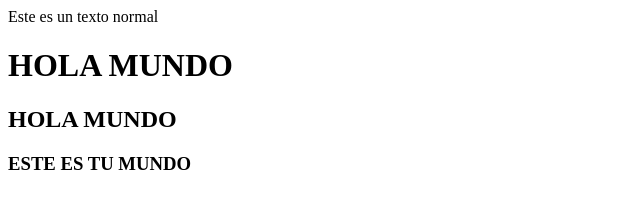
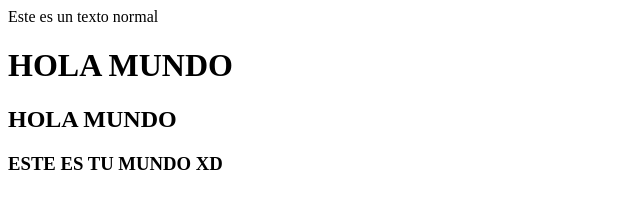
Before and after one commit to KarollJC/Pull-Request, a plain HTML site: page EXBRIT.html in a window 1280 px wide. Shown: the full height of the page, 0-640 px from the left. Drawn offline with Linux system fonts and the light colour scheme.

Commit message:
proyect 1

```diff
--- a/EXBRIT.html
+++ b/EXBRIT.html
@@ -4,6 +4,6 @@
 Este es un texto normal
 <h1>HOLA MUNDO</h1>
 <h2>HOLA MUNDO</h2>
-<h3>ESTE ES TU MUNDO</h3>
+<h3>ESTE ES TU MUNDO XD</h3>
 </body>
 </HTML>
```
